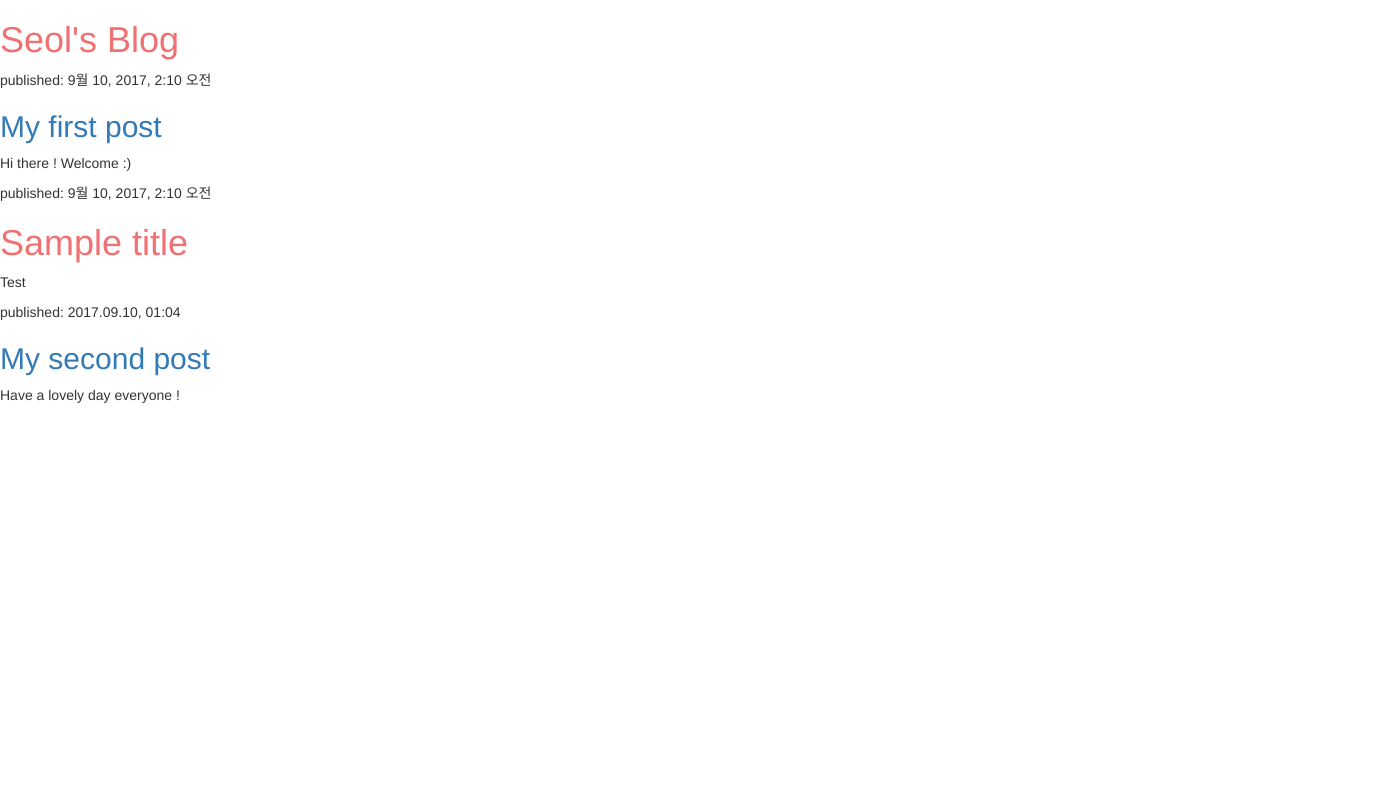
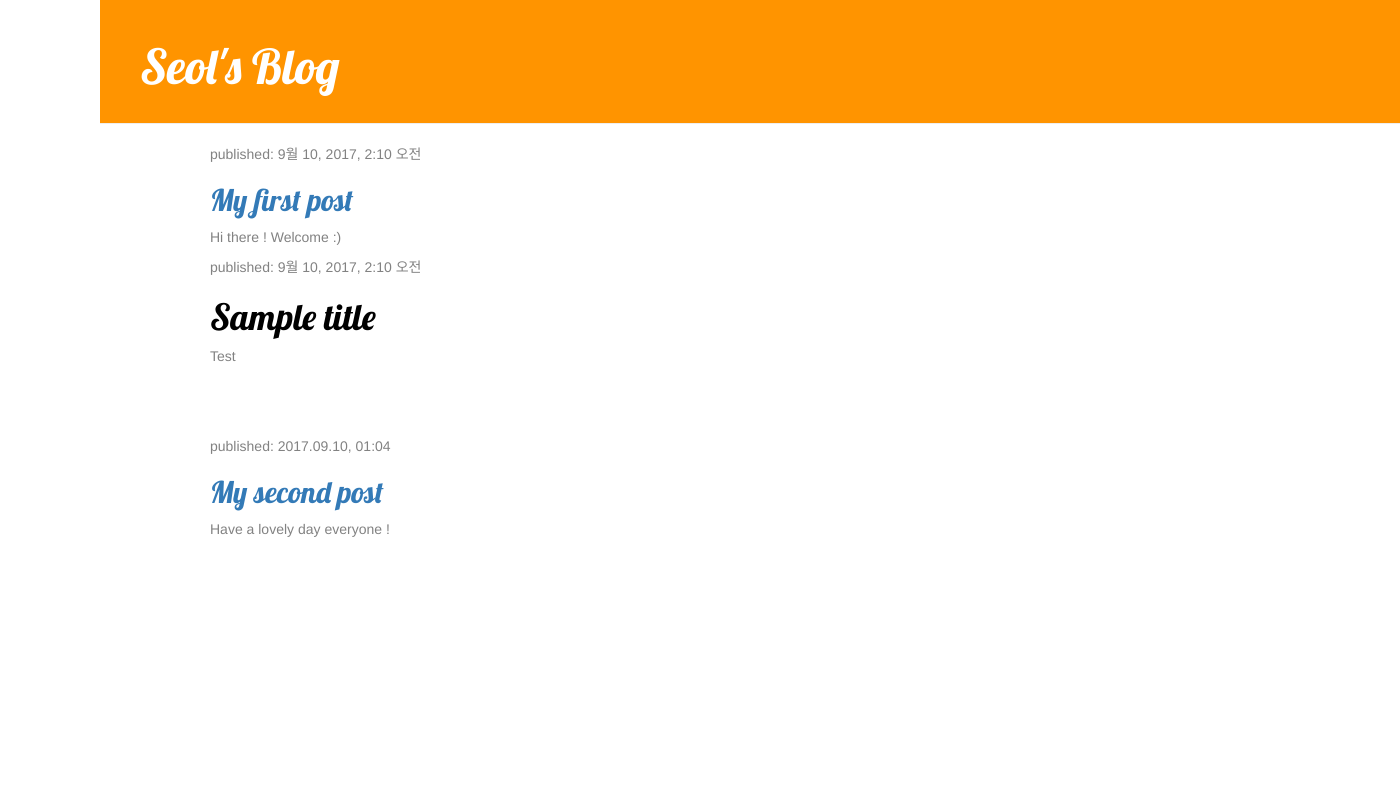
Before and after one commit to parkseol/my-first-blog, a Django app: page / in a window 1400 px wide. Run offline with Django 3.2, Linux system fonts and the light colour scheme; data comes from the database, SQL or seed files in the repository; some libraries are stand-ins or nearby versions.

Commit message:
Added view and template for detailed blog post as well as CSS for the site.

```diff
--- a/blog/static/css/blog.css
+++ b/blog/static/css/blog.css
@@ -1,3 +1,55 @@
 h1 a {
     color: #F07171;
+    font-family: 'Lobster';
 }
+
+body {
+    padding-left: 100px;
+}
+
+.page-header {
+    background-color: #ff9400;
+    margin-top: 0;
+    padding: 20px 20px 20px 40px;
+}
+
+.page-header h1, .page-header h1 a, .page-header h1 a:visited, .page-header h1 a:active {
+    color: #ffffff;
+    font-size: 36pt;
+    text-decoration: none;
+}
+
+.content {
+    margin-left: 40px;
+}
+
+h1, h2, h3, h4 {
+    font-family: 'Lobster', cursive;
+}
+
+.date {
+    color: #828282;
+}
+
+.save {
+    float: right;
+}
+
+.post-form textarea, .post-form input {
+    width: 100%;
+}
+
+.top-menu, .top-menu:hover, .top-menu:visited {
+    color: #ffffff;
+    float: right;
+    font-size: 26pt;
+    margin-right: 20px;
+}
+
+.post {
+    margin-bottom: 70px;
+}
+
+.post h1 a, .post h1 a:visited {
+    color: #000000;
+}
--- /dev/null
+++ b/blog/templates/blog/base.html
@@ -0,0 +1,25 @@
+{% load staticfiles %}
+<html>
+    <head>
+<link href="//fonts.googleapis.com/css?family=Lobster&subset=latin,latin-ext" rel="stylesheet" type="text/css">
+<link rel="stylesheet" href="//maxcdn.bootstrapcdn.com/bootstrap/3.2.0/css/bootstrap.min.css">
+<link rel="stylesheet" href="//maxcdn.bootstrapcdn.com/bootstrap/3.2.0/css/bootstrap-theme.min.css">
+<link rel="stylesheet" href="{% static 'css/blog.css' %}">
+        <title>Seol's Blog</title>
+    </head>
+    <body>
+
+ <body>
+    <div class="page-header">
+        <h1><a href="/">Seol's Blog</a></h1>
+    </div>
+    <div class="content container">
+        <div class="row">
+            <div class="col-md-8">
+            {% block content %}
+            {% endblock %}
+            </div>
+        </div>
+    </div>
+</body>
+</html>
--- a/blog/templates/blog/post_list.html
+++ b/blog/templates/blog/post_list.html
@@ -1,17 +1,11 @@
-{% load staticfiles %}
-<html>
-    <head>
+{% extends 'blog/base.html' %}
+{% block content %}
 
-<link rel="stylesheet" href="//maxcdn.bootstrapcdn.com/bootstrap/3.2.0/css/bootstrap.min.css">
-<link rel="stylesheet" href="//maxcdn.bootstrapcdn.com/bootstrap/3.2.0/css/bootstrap-theme.min.css">
-<link rel="stylesheet" href="{% static 'css/blog.css' %}">
-        <title>Seol's Blog</title>
-    </head>
-    <body>
-        <div>
-            <h1><a href="">Seol's Blog</a></h1>
-        </div>
-
+    <div class="content container">
+    <div class="row">
+        <div class="col-md-8">
+                        <div class="post">
+                    <div class="date">
         {% for post in posts %}
             <p>published: {{ post.published_date }}</p>
             <h2><a href="">My first post</a></h2>
@@ -22,9 +16,9 @@
 
 
 
-    <div>
+    <div class="post">
         <p>published: {{ post.published_date }}</p>
-        <h1><a href="">{{ post.title }}</a></h1>
+        <h1><a href="{% url 'post_detail' pk=post.pk %}">{{ post.title }}</a></h1>
         <p>{{ post.text|linebreaksbr }}</p>
     </div>
 
@@ -33,6 +27,6 @@
             <p>published: 2017.09.10, 01:04</p>
             <h2><a href="">My second post</a></h2>
             <p>Have a lovely day everyone !</p>
-         {% endfor %}
-    </body>
-</html>
+
+            {% endfor %}
+{% endblock %}
--- a/blog/urls.py
+++ b/blog/urls.py
@@ -1,6 +1,9 @@
 from django.conf.urls import url
 from . import views
 
+
+
 urlpatterns = [
     url(r'^$', views.post_list, name='post_list'),
+    url(r'^post/(?P<pk>[0-9]+)/$', views.post_detail, name='post_detail')
 ]
--- a/blog/views.py
+++ b/blog/views.py
@@ -1,7 +1,13 @@
 from django.shortcuts import render
 from django.utils import timezone
 from .models import Post
+from django.shortcuts import render, get_object_or_404
+
 
 def post_list(request):
-    posts = Post.objects.filter(published_date__lte=timezone.now()).order_by('published_date')
-    return render(request, 'blog/post_list.html', {'posts': posts})
+ 	posts = Post.objects.filter(published_date__lte=timezone.now()).order_by('published_date')
+	return render(request, 'blog/post_list.html', {'posts': posts})
+
+def post_detail(request, pk):
+    Post.objects.get(pk=pk)
+    return render(request, 'blog/post_detail.html', {'posts': posts})
```
Also changed, not shown: blog/templates/blog/detail.html (added, +13 -0 lines).
